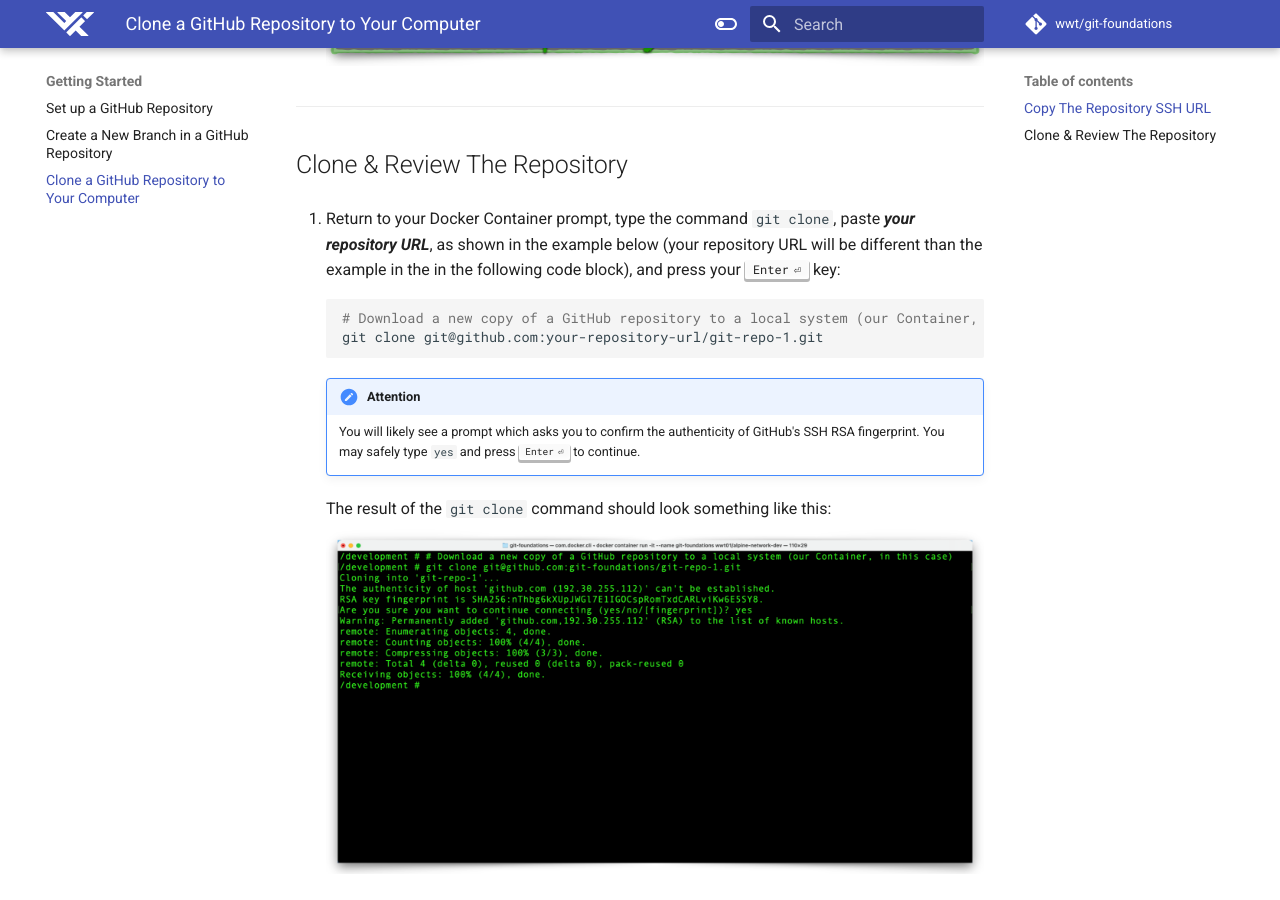
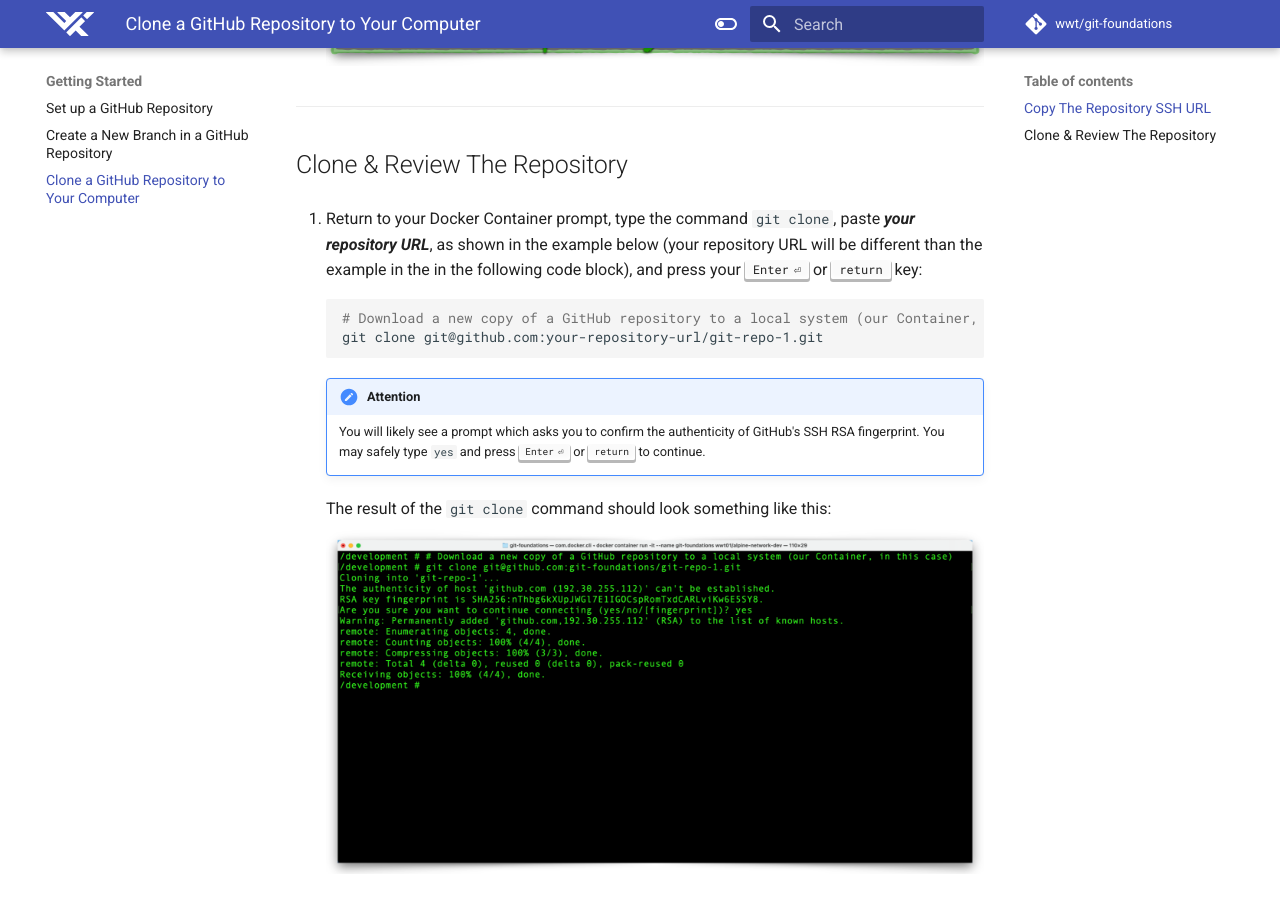
Before and after one commit to wwt/git-foundations, an MkDocs documentation site: the page built from docs/sections/section_5.md, in a window 1280 px wide and 900 px high, scrolled down 1182 px. Built offline with MkDocs 1.6.1 and Material for MkDocs 9.7.7, drawn with Linux system fonts in a browser that asks for light colours; comment, search, counter and statistics services are not loaded.

Commit message:
Added/updated key mappings

````diff
--- a/docs/sections/section_5.md
+++ b/docs/sections/section_5.md
@@ -22,7 +22,7 @@
 
 ## Clone & Review The Repository
 
-1. Return to your Docker Container prompt, type the command `git clone`, paste **_your repository URL_**, as shown in the example below (your repository URL will be different than the example in the in the following code block), and press your ++enter++ key:
+1. Return to your Docker Container prompt, type the command `git clone`, paste **_your repository URL_**, as shown in the example below (your repository URL will be different than the example in the in the following code block), and press your ++enter++ or ++"return"++ key:
 
     ```shell
     # Download a new copy of a GitHub repository to a local system (our Container, in this case)
@@ -30,7 +30,7 @@
     ```
 
     !!! attention
-        You will likely see a prompt which asks you to confirm the authenticity of GitHub's SSH RSA fingerprint. You may safely type `yes` and press ++enter++ to continue.
+        You will likely see a prompt which asks you to confirm the authenticity of GitHub's SSH RSA fingerprint. You may safely type `yes` and press ++enter++ or ++"return"++ to continue.
 
     The result of the `git clone` command should look something like this:
 
````
Also changed, not shown: docs/sections/section_1.md (+1 -1 lines), docs/sections/section_2.md (+1 -1 lines).
